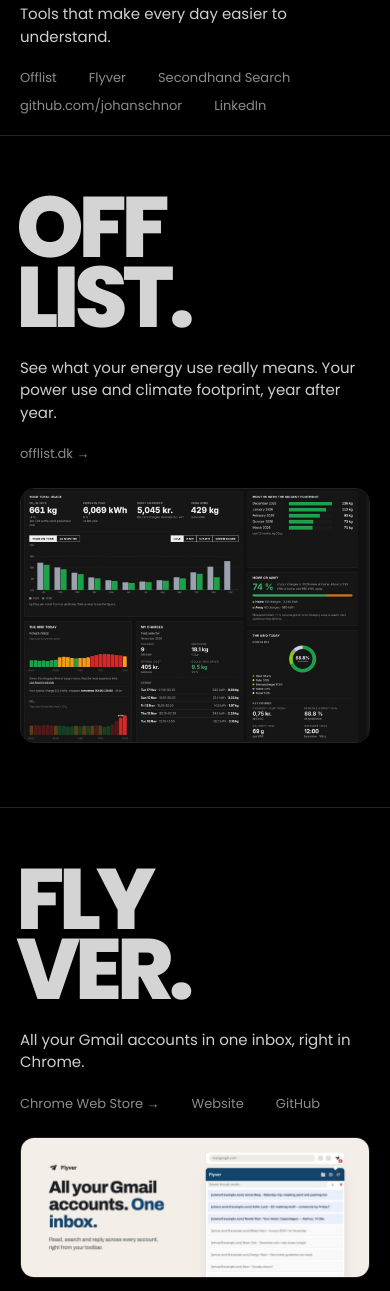
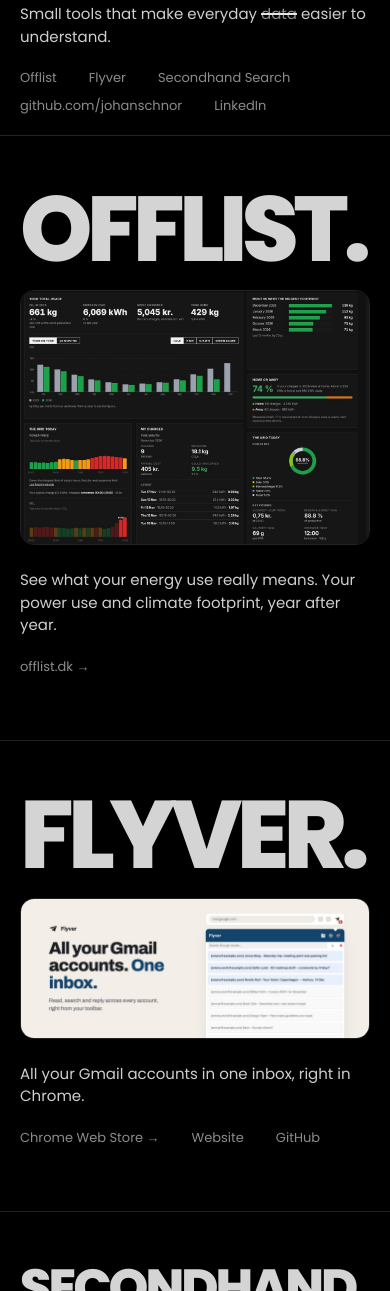
Before and after one commit to johanschnor/johanschnor.github.io, a plain HTML site: page index.html in a window 390 px wide. Shown: the part 709-2000 px from the top of the page. Drawn offline with Linux system fonts and the light colour scheme.

Commit message:
Rotate project names 90° along the side, strike through 'data' in the intro
Co-Authored-By: Claude Opus 5.5 <noreply@anthropic.com>

```diff
--- a/index.html
+++ b/index.html
@@ -23,11 +23,13 @@
   .giant { font-weight:800; color:var(--giant); letter-spacing:-0.06em; line-height:.82; margin-left:-0.045em; }
   .giant span { display:block; }
   .hero .giant { font-size:clamp(92px,22vw,330px); }
-  /* Projects: name on the side, picture centred in the screen */
-  .project { display:grid; grid-template-columns:minmax(0,4fr) minmax(0,7fr); gap:clamp(24px,4vw,64px); align-items:center; }
-  .side { align-self:stretch; display:flex; flex-direction:column; }
-  .project .giant { font-size:clamp(56px,8.4vw,150px); }
-  .visual { display:flex; justify-content:center; align-items:center; min-width:0; }
+  /* Projects: one-line name turned 90° along the side, picture centred */
+  .project { display:grid; grid-template-columns:auto minmax(0,1fr); gap:clamp(24px,4vw,64px); }
+  .project .giant.vertical { writing-mode:vertical-rl; transform:rotate(180deg); white-space:nowrap; margin:0;
+    line-height:.8; font-size:min(calc((100svh - 2 * var(--pad)) / var(--len)), 300px); align-self:center; }
+  .content { display:flex; flex-direction:column; min-width:0; }
+  .visual { flex:1; display:flex; justify-content:center; align-items:center; min-width:0; }
+  .content .foot { padding-top:24px; }
 
   .meta { position:absolute; right:var(--pad); top:var(--pad); text-align:right; font-size:13px; line-height:1.6; }
   .meta strong { display:block; font-weight:600; font-size:14px; }
@@ -35,12 +37,13 @@
 
   .foot { margin-top:auto; padding-top:40px; }
   .foot p { max-width:760px; font-size:clamp(15px,1.35vw,18px); color:#cfcfcf; }
+  .foot s { color:var(--muted); text-decoration:line-through; text-decoration-thickness:2px; text-decoration-color:#e6e6e6; }
   .row { margin-top:20px; display:flex; flex-wrap:wrap; gap:8px 32px; font-size:13px; color:var(--muted); }
   .row a { text-decoration:none; }
   .row a:hover { color:var(--text); text-decoration:underline; }
 
   .shot { display:block; max-width:100%; border-radius:14px; overflow:hidden; border:1px solid var(--line); }
-  .shot img { display:block; max-width:100%; max-height:calc(100svh - 2 * var(--pad)); width:auto; height:auto; }
+  .shot img { display:block; max-width:100%; max-height:calc(100svh - 2 * var(--pad) - 150px); width:auto; height:auto; }
   .names { font-weight:800; letter-spacing:-0.04em; line-height:1.05; color:#5a5a5a;
            font-size:clamp(26px,3.6vw,52px); max-width:1100px; }
   .names b { color:var(--giant); font-weight:800; }
@@ -48,11 +51,10 @@
   @media (max-width: 700px) {
     .meta { position:static; text-align:left; margin-top:20px; }
     .hero .giant { font-size:29vw; }
-    .project { grid-template-columns:1fr; }
-    .project .giant { font-size:22vw; }
+    .project { grid-template-columns:1fr; gap:24px; }
+    .project .giant.vertical { writing-mode:horizontal-tb; transform:none; font-size:calc((100vw - 2 * var(--pad)) / var(--len)); align-self:start; }
     .project.screen { min-height:auto; padding-top:56px; padding-bottom:64px; }
-    .visual { order:2; }
-    .side .foot { padding-top:24px; }
+    .shot img { max-height:none; }
   }
 </style>
 </head>
@@ -62,7 +64,7 @@
   <h1 class="giant"><span>PORT</span><span>FOLIO.</span></h1>
   <div class="meta"><span>2026</span><strong>Selected work</strong><span>by johanschnor</span></div>
   <div class="foot">
-    <p>Tools that make every day easier to understand.</p>
+    <p>Small tools that make everyday <s>data</s> easier to understand.</p>
     <div class="row">
       <a href="#offlist">Offlist</a>
       <a href="#flyver">Flyver</a>
@@ -74,21 +76,24 @@
 </section>
 
 <section class="screen project" id="offlist">
-  <div class="side">
-    <h2 class="giant"><span>OFF</span><span>LIST.</span></h2>
+  <h2 class="giant vertical" style="--len:3.8">OFFLIST.</h2>
+  <div class="content">
+    <div class="visual">
+      <a class="shot" href="https://offlist.dk"><img src="assets/offlist.jpg" width="1140" height="830" alt="The Offlist dashboard: total CO₂ and power use, monthly chart, today's grid prices and CO₂, charges and power mix."></a>
+    </div>
     <div class="foot">
       <p>See what your energy use really means. Your power use and climate footprint, year after year.</p>
       <div class="row"><a href="https://offlist.dk">offlist.dk →</a></div>
     </div>
   </div>
-  <div class="visual">
-    <a class="shot" href="https://offlist.dk"><img src="assets/offlist.jpg" width="1140" height="830" alt="The Offlist dashboard: total CO₂ and power use, monthly chart, today's grid prices and CO₂, charges and power mix."></a>
-  </div>
 </section>
 
 <section class="screen project" id="flyver">
-  <div class="side">
-    <h2 class="giant"><span>FLY</span><span>VER.</span></h2>
+  <h2 class="giant vertical" style="--len:3.65">FLYVER.</h2>
+  <div class="content">
+    <div class="visual">
+      <a class="shot" href="/flyver/"><img src="assets/flyver.jpg" width="1400" height="560" alt="Flyver: all your Gmail accounts in one inbox."></a>
+    </div>
     <div class="foot">
       <p>All your Gmail accounts in one inbox, right in Chrome.</p>
       <div class="row">
@@ -98,14 +103,14 @@
       </div>
     </div>
   </div>
-  <div class="visual">
-    <a class="shot" href="/flyver/"><img src="assets/flyver.jpg" width="1400" height="560" alt="Flyver: all your Gmail accounts in one inbox."></a>
-  </div>
 </section>
 
 <section class="screen project" id="secondhand">
-  <div class="side">
-    <h2 class="giant"><span>SECOND</span><span>HAND.</span></h2>
+  <h2 class="giant vertical" style="--len:6.9">SECONDHAND.</h2>
+  <div class="content">
+    <div class="visual">
+      <p class="names"><b>Vinted</b> · DBA · <b>Sellpy</b> · Grailed · <b>Vestiaire</b> · Kleinanzeigen · <b>Marrkt</b> · Second Football Shirts · <b>Supersælger</b></p>
+    </div>
     <div class="foot">
       <p>One search across nine secondhand sites. Runs on your own computer.</p>
       <div class="row">
@@ -115,9 +120,6 @@
       </div>
     </div>
   </div>
-  <div class="visual">
-    <p class="names"><b>Vinted</b> · DBA · <b>Sellpy</b> · Grailed · <b>Vestiaire</b> · Kleinanzeigen · <b>Marrkt</b> · Second Football Shirts · <b>Supersælger</b></p>
-  </div>
 </section>
 
 </body>
```
